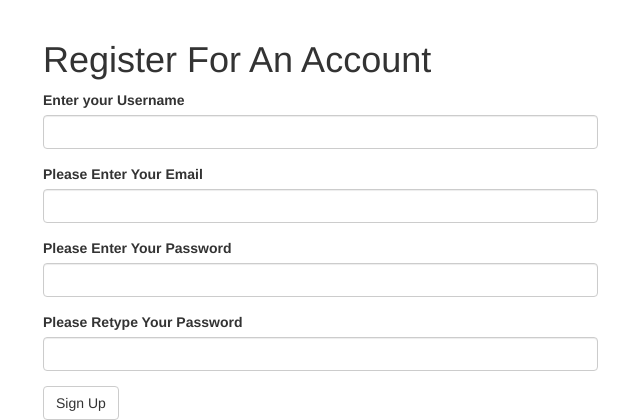
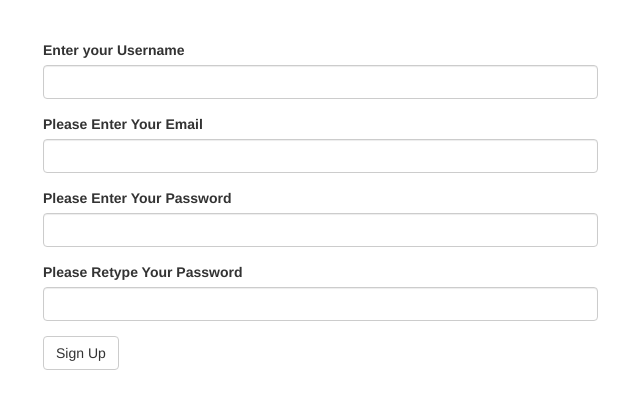
Before and after one commit to DannyMyles/NoteDown, a Flask app: page /registration in a window 1280 px wide. Shown: the part 52-472 px from the top of the page, without its empty margins (222-862 px from the left). Run offline with Flask 2, Linux system fonts and the light colour scheme; parts of the project's set-up code (start-up, migrations or seed data) failed here and were passed over; some libraries are stand-ins or nearby versions.

Commit message:
added regstration file

```diff
--- a/app/templates/auth/registration.html
+++ b/app/templates/auth/registration.html
@@ -6,7 +6,7 @@
     <div class="row">
         <div class="col-md-2"></div>
         <div class="col-md-6">
-            <h1>Register For An Account</h1>
+            <h1></h1>
             {{ wtf.quick_form(registration_form) }}
         </div>
         <div class="col-md-4"></div>
```
